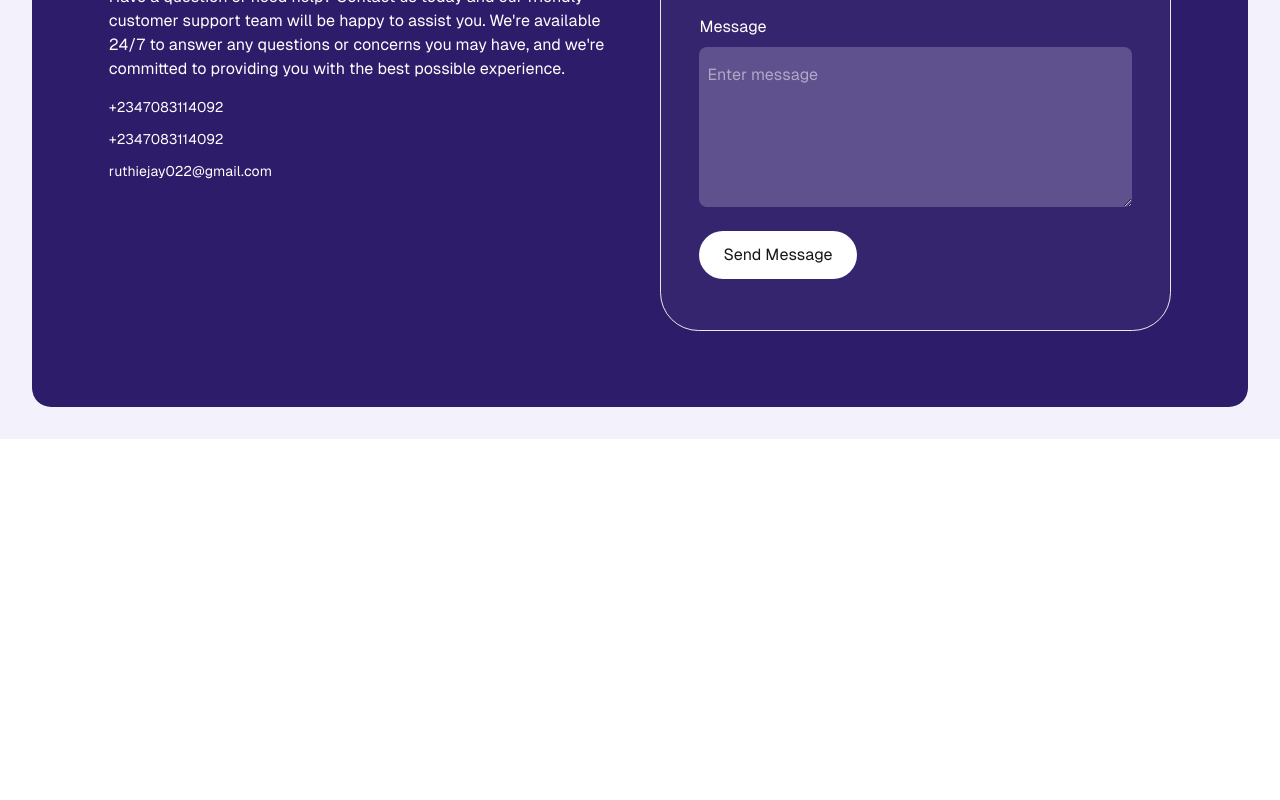
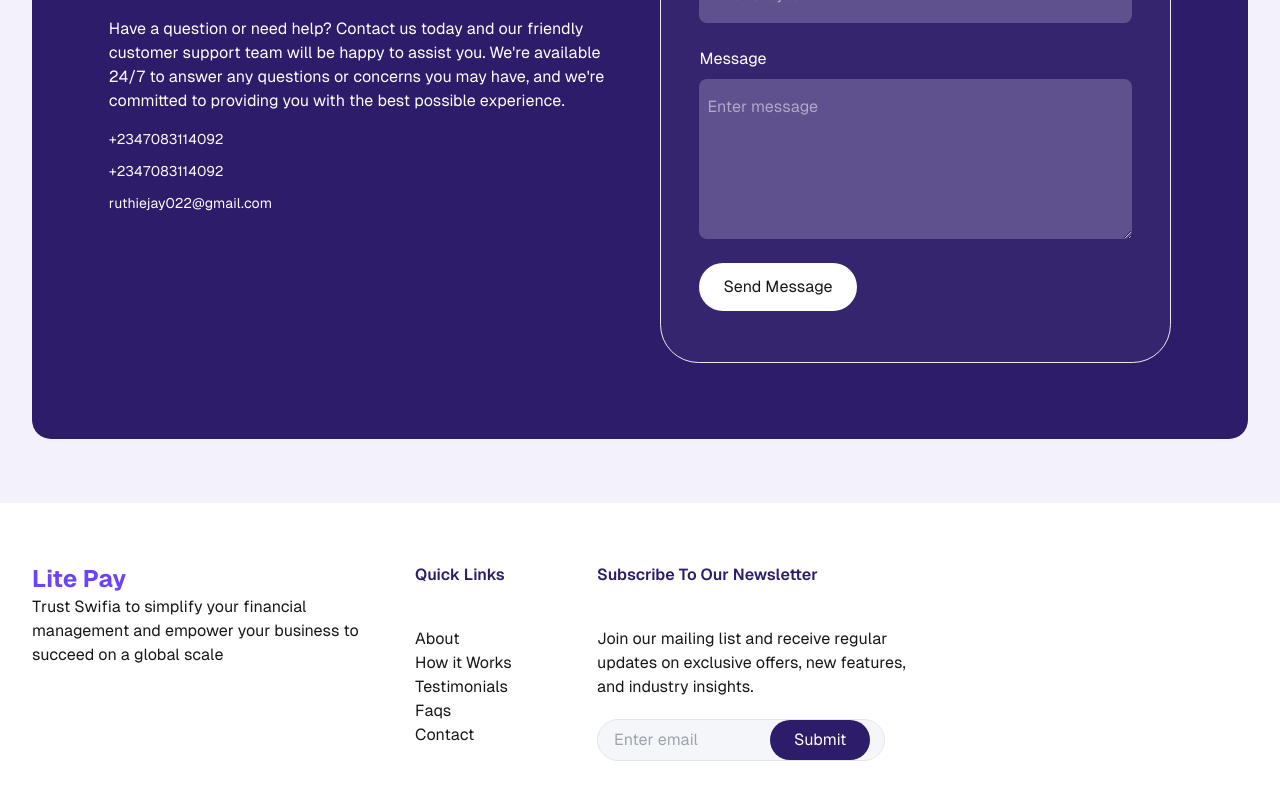
Before and after one commit to Ruthiejayjay/lite-pay-landing, a Next.js app: page / in a window 1280 px wide. Shown: the part 5442-6242 px from the top of the page. Before the commit the page ends 5881 px from the top, so only its background shows below. Built offline with nearby package versions, Linux system fonts and the light colour scheme; no server answers.

Commit message:
footer sect initialized

```diff
--- a/src/app/page.tsx
+++ b/src/app/page.tsx
@@ -9,6 +9,7 @@ import EverythingYouNeedToKnow from "@/components/Landing/EverythingYouNeedToKno
 import Testimonial from "@/components/Landing/Testimonial/Index";
 import FAQ from "@/components/Landing/FAQ/Index";
 import GetInTouch from "@/components/Landing/GetInTouch/Index";
+import Footer from "@/components/Landing/Footer/Index";
 
 export default function Home() {
   return (
@@ -28,8 +29,8 @@ export default function Home() {
         <Testimonial />
         <FAQ />
         <GetInTouch />
+        <Footer />
       </main>
-      <footer className="row-start-3 flex gap-6 flex-wrap items-center justify-center"></footer>
     </div>
   );
 }
--- /dev/null
+++ b/src/components/Landing/Footer/Index.tsx
@@ -0,0 +1,67 @@
+import clsx from "clsx";
+import SubmitButton from "@/components/General/SubmitButton/Index";
+import styles from "./Styles.module.scss"
+import Link from "next/link";
+
+const quickLinks = [
+  { title: "About", id: "#about-us" },
+  { title: "How it Works", id: "#how-it-works" },
+  { title: "Testimonials", id: "#testimonials" },
+  { title: "Faqs", id: "#faqs" },
+  { title: "Contact", id: "#contact" },
+];
+
+export default function Footer() {
+  return (
+    <div className="relative p-3 md:p-8 md:py-10 bg-white">
+      <div className="md:container my-5 mx-auto ">
+        <div className="grid gap-x-[3rem] gap-y-small md:grid-cols-[5fr,2fr,5fr,4fr]">
+          <div>
+            <h3 className="text-2xl font-bold text-brand-500">Lite Pay</h3>
+            <p className="text-md">
+              Trust Swifia to simplify your financial management and empower
+              your business to succeed on a global scale
+            </p>
+          </div>
+          <div>
+            <h2 className=" mb-3 font-semibold text-brand-900 md:mb-10 md:mt-0">
+              Quick Links
+            </h2>
+            <div className="flex flex-col">
+              {quickLinks.map((link, index) => (
+                <Link
+                  href={link.id}
+                  className="cursor-pointer text-[1rem]"
+                  key={index}
+                >
+                  {link.title}
+                </Link>
+              ))}
+            </div>
+          </div>
+          <div className="space-y-5">
+            <h2 className="font-semibold text-brand-900 md:mb-10 md:mt-0">
+              Subscribe To Our Newsletter
+            </h2>
+            <p className="text-md">
+              Join our mailing list and receive regular updates on exclusive
+              offers, new features, and industry insights.
+            </p>
+            <div className={clsx(styles.newsletterBox, "max-w-60 md:max-w-72 border bg-background rounded-full")}>
+              <form action="" className="flex items-center">
+                <input
+                  type="text"
+                  placeholder="Enter email"
+                  className="p-2 pl-4 bg-transparent focus:outline-none"
+                />
+                <SubmitButton className="bg-brand-900 py-2 px-6 text-white rounded-full -ml-20">
+                  Submit
+                </SubmitButton>
+              </form>
+            </div>
+          </div>
+        </div>
+      </div>
+    </div>
+  );
+}
--- /dev/null
+++ b/src/components/Landing/Footer/Styles.module.scss
@@ -0,0 +1,5 @@
+.newsletterBox {
+    @media (max-width: 310px) {
+        // width: 250px !important;
+    }
+}
--- a/src/components/Landing/GetInTouch/Index.tsx
+++ b/src/components/Landing/GetInTouch/Index.tsx
@@ -96,7 +96,7 @@ export default function GetInTouch() {
   };
 
   return (
-    <div id="contact" className="relative p-3 md:p-8 pb-10 bg-[#F3F2FC]">
+    <div id="contact" className="relative py-7 md:p-8 md:py-16 bg-[#F3F2FC]">
       <div className="md:container bg-brand-900 mx-auto mt-5 rounded-thin w-full p-thin md:p-medium relative z-20">
         <div className="grid gap-10 lg:grid-cols-2">
           <div className="flex flex-col self-center space-y-4 text-white">
```
